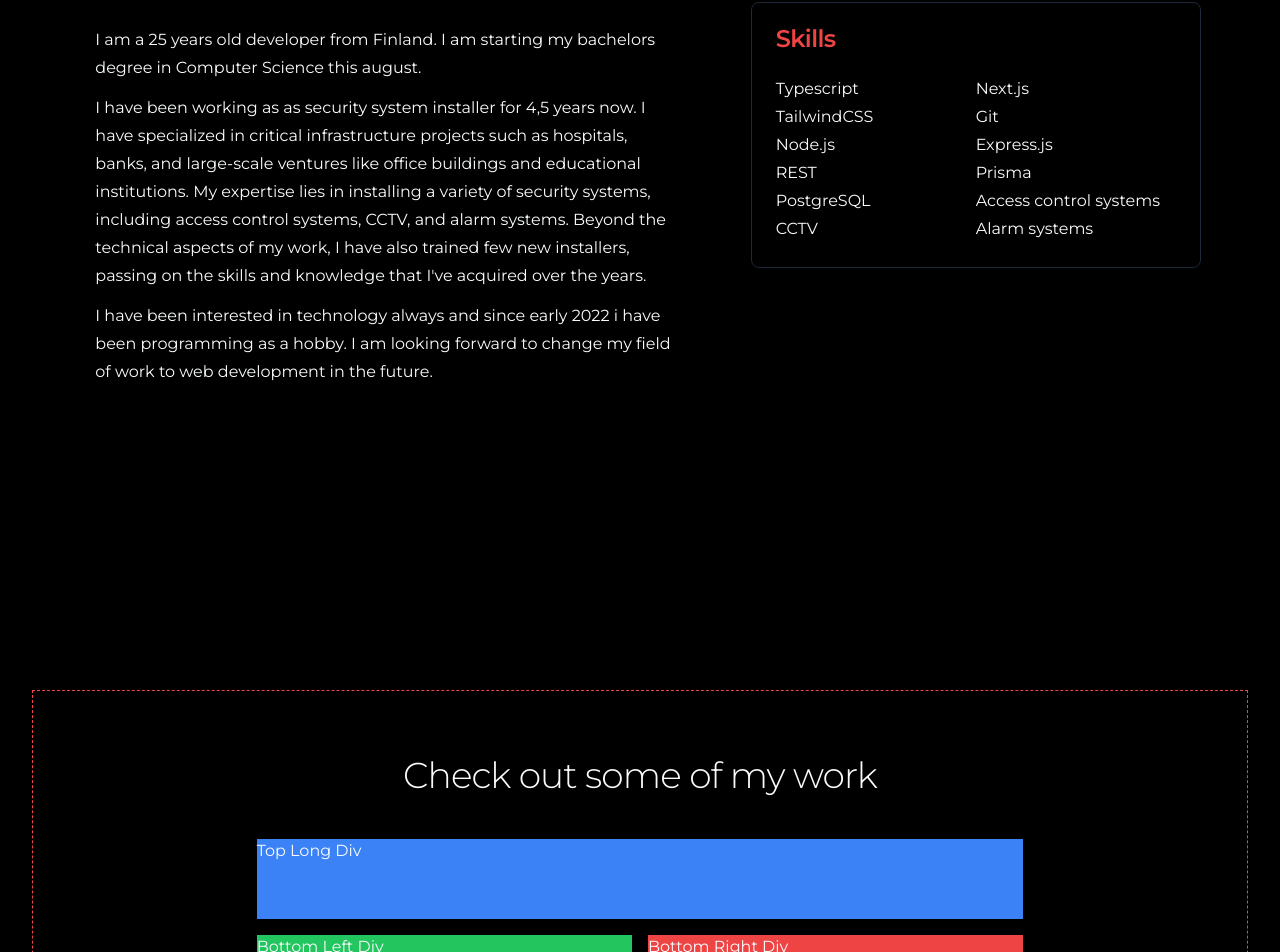
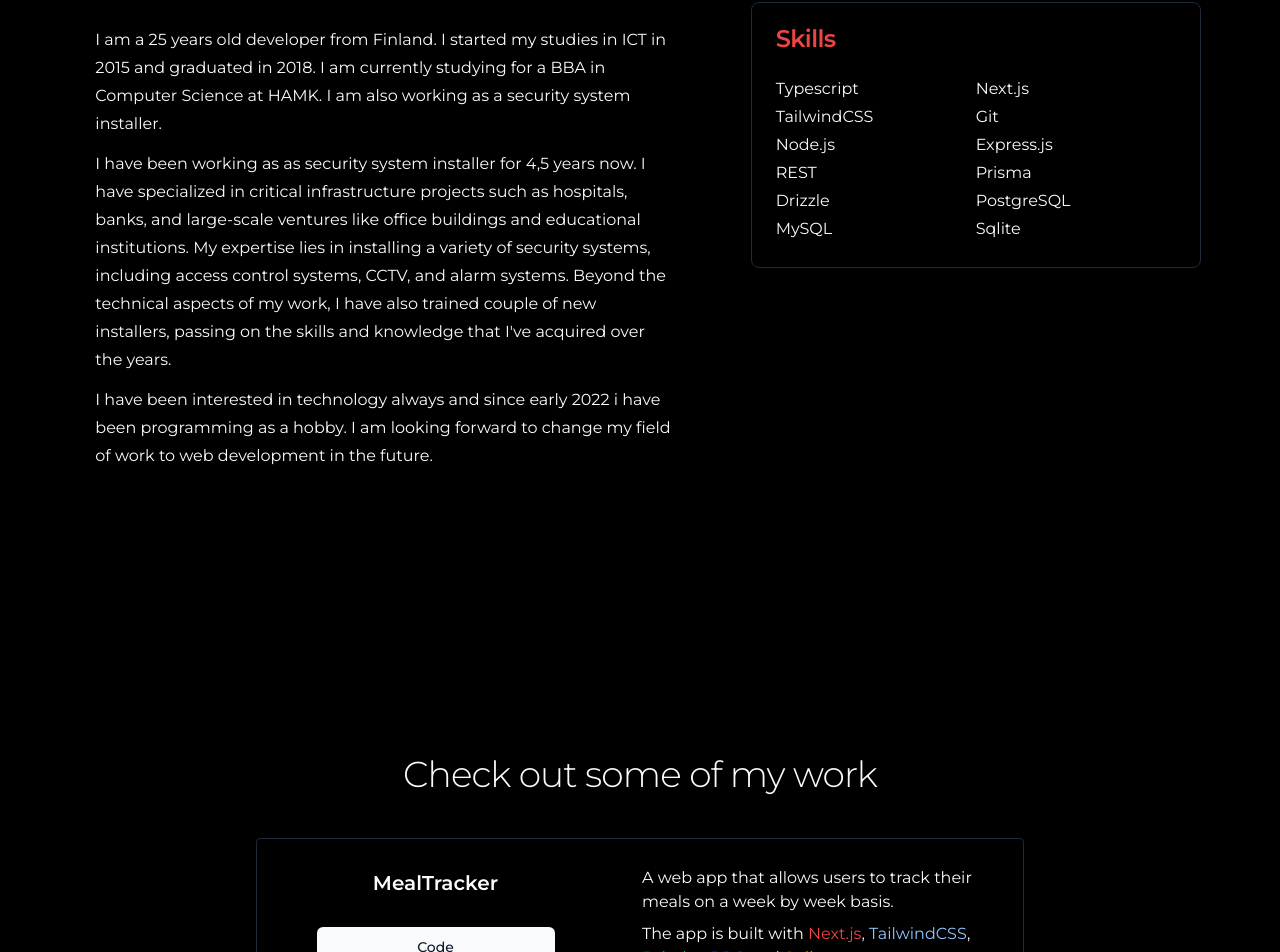
Before and after one commit to awonfs/portfolio, a Next.js app: page / in a window 1280 px wide. Shown: the part 1086-2038 px from the top of the page. Built offline with nearby package versions, Linux system fonts and the light colour scheme.

Commit message:
Working on the portfolio section

```diff
--- a/components/about.tsx
+++ b/components/about.tsx
@@ -23,8 +23,10 @@ function About() {
             About <span className="text-red-500">me</span>
           </h3>
           <p className="leading-7 mt-6">
-            I am a 25 years old developer from Finland. I am starting my
-            bachelors degree in Computer Science this august.
+            I am a 25 years old developer from Finland. I started my studies in
+            ICT in 2015 and graduated in 2018. I am currently studying for a BBA
+            in Computer Science at HAMK. I am also working as a security system
+            installer.
           </p>
           <p className="leading-7 mt-3">
             I have been working as as security system installer for 4,5 years
@@ -33,8 +35,8 @@ function About() {
             educational institutions. My expertise lies in installing a variety
             of security systems, including access control systems, CCTV, and
             alarm systems. Beyond the technical aspects of my work, I have also
-            trained few new installers, passing on the skills and knowledge that
-            I've acquired over the years.
+            trained couple of new installers, passing on the skills and
+            knowledge that I've acquired over the years.
           </p>
           <p className="leading-7 mt-3">
             I have been interested in technology always and since early 2022 i
@@ -77,10 +79,10 @@ function About() {
                   "Express.js",
                   "REST",
                   "Prisma",
+                  "Drizzle",
                   "PostgreSQL",
-                  "Access control systems",
-                  "CCTV",
-                  "Alarm systems",
+                  "MySQL",
+                  "Sqlite",
                 ]}
               />
             </TabsContent>
--- a/components/portfolio.tsx
+++ b/components/portfolio.tsx
@@ -1,25 +1,47 @@
 "use client";
 import { motion } from "framer-motion";
 import useFadeInWhenInView from "@/lib/hooks/useFadeInWhenInView";
+import Link from "next/link";
+import { Button } from "./ui/button";
 
 function Portfolio() {
+  const GITHUB_LINKS = ["https://github.com/awonfs/mealtracker"];
   const { ref, controls } = useFadeInWhenInView();
   return (
     <section
       id="portfolio"
-      className="container flex items-center flex-col gap-5 h-screen pt-16 border border-red-500 border-dashed"
+      className="container flex items-center flex-col gap-5 h-screen pt-16"
     >
-      <h4 className="scroll-m-20 text-4xl font-light tracking-tight mb-6">
+      <h1 className="scroll-m-20 text-4xl font-light tracking-tight mb-6">
         Check out some of my work
-      </h4>
+      </h1>
       <motion.div
         ref={ref}
         initial={{ opacity: 0, y: 50 }}
         animate={controls}
         className="grid grid-cols-2 gap-4 w-2/3"
       >
-        <div className="col-span-2 bg-blue-500 h-20 hover:cursor-pointer">
-          Top Long Div
+        <div className="col-span-2 border h-40 flex gap-1 rounded hover:cursor-pointer">
+          <div className="flex items-center justify-evenly flex-col flex-1">
+            <h2 className="text-center font-semibold text-xl">MealTracker</h2>
+            <Button className="w-2/3">
+              <Link href={GITHUB_LINKS[0]}>Code</Link>
+            </Button>
+          </div>
+          <div className="flex flex-col flex-1 gap-2 items-center justify-center p-6">
+            <span>
+              A web app that allows users to track their meals on a week by week
+              basis.
+            </span>
+            <span>
+              The app is built with{" "}
+              <span className="text-red-500">Next.js</span>,{" "}
+              <span className="text-blue-300">TailwindCSS</span>,{" "}
+              <span className="text-green-500">Drizzle</span>,{" "}
+              <span className="text-blue-500">tRPC</span> and{" "}
+              <span className="text-yellow-500">Sqlite</span>
+            </span>
+          </div>
         </div>
         <div className="col-span-1 bg-green-500 h-20">Bottom Left Div</div>
         <div className="col-span-1 bg-red-500 h-20">Bottom Right Div</div>
```
